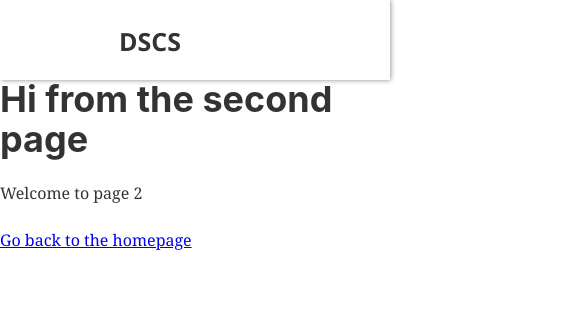
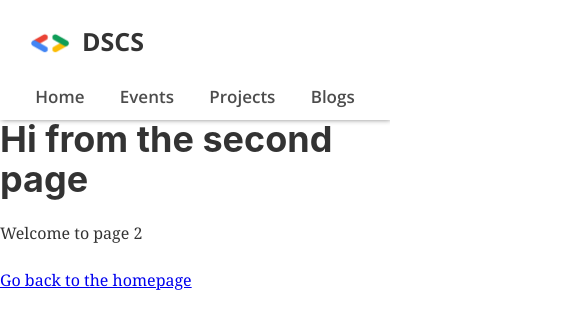
Before and after one commit to DSC-Sahyadri/dsc-website, a Gatsby site: page /page-2 in a window 390 px wide. Shown: the top 328 px of the page, 585 px wide, since content can reach past the window. Built offline with nearby package versions, Linux system fonts and the light colour scheme; Gatsby itself is replaced by a stand-in of ours.

Commit message:
added responsiveness

```diff
--- a/src/components/About/Style.module.css
+++ b/src/components/About/Style.module.css
@@ -26,15 +26,11 @@
 .content{
     font-family:'Open Sans',sans-serif;
     padding-top: 40px;
-    width: 500px;
+    width: 100%;
     font-size: 17px;
     color: rgb(0, 0, 0,)
 }
-.about{
-    width: 600px;
-    height: 500px;
 
-}
 .wrapper{
     display: flex;
     justify-content: space-evenly;
@@ -42,9 +38,12 @@
 }
 .aboutwrap{
     padding-top: 110px;
+    padding-left: 70px;
+
 }
 .titlewrap{
     display: flex;
+    width: 100%;
 
 }
 .aboutbutton{
@@ -71,3 +70,72 @@
     margin-top: 30px;
 
 }
+.about{
+    width: 600px;
+    height: 500px;;
+
+}
+
+
+
+@media screen and (max-width: 787px) {
+
+    .wrapper{
+        flex-direction: column;
+        padding-right: 50px;
+    }
+    .image{
+        padding-top: 0px;
+        order: 2;
+    }
+    .about{
+        width: 600px;
+        height: 400px;;
+    }
+    .container{
+        padding-right: 50px;
+        padding-left: 50px;
+        padding-top: 70px;
+    }
+
+}
+@media screen and (max-width: 1044px) {
+
+    .about{
+        width: 500px;
+        height: 400px;;
+
+
+    }
+    .image{
+        padding-top: 100px;
+
+    }
+    .aboutwrap{
+        padding-left: 20px;
+
+    }
+
+}
+@media screen and (max-width:480px){
+    .title,.dsc{
+        font-size: 35px;
+
+    }
+    .content{
+        font-size: 15px;
+    }
+    .container{
+        padding-right: 0px;
+    }
+    .wrapper{
+        padding-right: 20px;
+    }
+    .image{
+        padding-top: 50px;
+    }
+    .about{
+        width: 300px;
+        height: 200px;;
+    }
+}
--- a/src/components/About/index.js
+++ b/src/components/About/index.js
@@ -28,10 +28,12 @@ const About =({ props })=> (
 
               </div>
               <div className={style.wrapper}>
+              <div className={style.image}>
               <Img
             fluid={data.imageFirst.childImageSharp.fluid}
             className={style.about}
           />
+          </div>
           <div className={style.aboutwrap}>
           <div className={style.titlewrap}><p className={style.title}>About </p><p className={style.dsc}> DSC</p></div>
               <div className={style.underline}></div>
--- a/src/components/Header/Style.module.css
+++ b/src/components/Header/Style.module.css
@@ -5,16 +5,18 @@
 .Menu{
     padding-top:30px;
     display: flex;
-    justify-content: space-evenly;
+    justify-content:space-between;
     width: 100%;
     height: 80px;
     margin: auto;
     box-shadow: 0.5px 0px 5px #888888;
+    flex-direction: row;
+    overflow: hidden;
 
 }
-ul{
+.ullist{
 
-   margin: auto;
+    margin: auto;
     display: flex;
     justify-content: space-evenly;
     font-family:'Open Sans',sans-serif;
@@ -22,38 +24,81 @@ ul{
     font-weight: 600;
     color:rgb(0, 0, 0,0.7);
     font-size: 17px;;
-
-
-    padding-top: 0;
+    width: 100%;
 
 
 }
 li{
-    margin: 0;
-    padding-top: 0;
+    padding-right: 50px;
+
 }
 
 .list{
 
-    padding-left: 300px;
-    padding-right:100px;
-    width:1000px;
+
+padding-right:100px;
+   width:100%;
 }
+.dsc_logo{
 
+}
+.titlewrap{
+    padding-left: 70px;
+    display: flex;
+    margin: 0px;
+
+}
 
 .image{
 
-    width: 350px;
+    width: 40px;
     height: 50px;
-    display: flex;
+    min-width: 40px;
+    min-height: 50px;
+    max-width: 60px;
+    max-height:50px; ;
     justify-content: space-evenly;
     font-weight: 700;
-    min-width: 300px;
-    min-height: 50px;
+
 }
 .title{
+    padding-left:12px;
     font-family:'Open Sans',sans-serif;
     font-weight: 700;
     font-size: 25px;
+    margin: 0;
 
 }
+@media screen and (max-width: 787px) {
+    .Menu{
+     flex-direction: column;
+    height: 120px;
+    }
+    .list{
+        display: flex;
+        justify-content: space-evenly;
+        padding-left: 0px;
+        padding-right: 0px;
+        width: 100%;
+    }
+    li{
+        padding-right: 0px;
+    }
+
+  }
+  @media screen and (min-width: 787px) {
+  .ullist{
+
+    justify-content: flex-end;
+}
+  }
+  @media screen and (max-width: 1007px) {
+    .titlewrap{
+        padding-left: 50px;
+    }
+  }
+  @media screen and (max-width: 823px) {
+    .titlewrap{
+        padding-left: 30px;
+    }
+  }
--- a/src/components/Header/header.js
+++ b/src/components/Header/header.js
@@ -13,7 +13,7 @@ const Header = ({ props }) => (
       }
     }
     query{
-    imageFirst: file(relativePath: { eq: "logo3.png" }) {
+    imageFirst: file(relativePath: { eq: "dsc-logo2.png" }) {
       ...firstSiteImages
     }
 
@@ -24,15 +24,18 @@ const Header = ({ props }) => (
       <header>
         <>
           <div className={style.Menu}>
+          <div className={style.titlewrap}>
             <div className={style.image}>
-              {/* <Img
+              <Img
                 fluid={data.imageFirst.childImageSharp.fluid}
                 className={style.dsc_logo}
-              /> */}
-              <p className={style.title}>DSCS</p>
+              />
+
             </div>
+            <p className={style.title}>DSCS</p>
+           </div>
             <div className={style.list}>
-              <ul>
+              <ul className={style.ullist}>
                 <li>Home</li>
                 <li>Events</li>
                 <li>Projects</li>
--- a/src/components/LandingPage/index.js
+++ b/src/components/LandingPage/index.js
@@ -35,7 +35,6 @@ const LandingPage = ({ props }) => (
           <br />
           <p className={style.Landingpagecontent}>
             Provied native app and Web Development skills for Students to Help{" "}
-            <br />
             them work towards Employability
           </p>
           <div className={style.landingfooter}>
--- a/src/components/LandingPage/style.module.css
+++ b/src/components/LandingPage/style.module.css
@@ -6,10 +6,11 @@ body{
 }
 .container{
    display: flex;
-   flex-wrap: wrap;
+
    justify-content: space-evenly;
-
-
+}
+body{
+    overflow: hidden;
 }
 
 .content{
@@ -18,15 +19,19 @@ body{
     font-family:'Open Sans',sans-serif;
     font-weight: 700;
     font-size: 25px;
+    width: 100%;
 
 
 
-
+}
+p{
+    margin: 0px;
 }
 .title{
     font-family:'Open Sans',sans-serif;
     font-weight: 800;
     font-size: 50px;
+    line-height: 50px;
     padding-top: 50px;
 }
 .image{
@@ -88,6 +93,7 @@ body{
 
 .herobutton{
      border-radius: 30px;
+     margin-top: 30px;
      padding: 5px;
      width: 180px;
      height: 40px;
@@ -106,3 +112,42 @@ padding-top: 10px;
 .Contact{
     float: right;
 }
+@media screen and (max-width: 787px) {
+
+    .container{
+        flex-direction: column;
+    }
+    .content{
+        padding-top: 70px;
+    }
+    .hero1{
+        left: 500px;
+    }
+    .hero2{
+        left: 300px;
+    }
+}
+@media screen and (max-width: 485px) {
+
+
+    .content{
+        padding-top: 40px;
+        padding-left: 30px;
+    }
+    .title{
+        font-size: 35px;
+        line-height: 40px;
+    }
+    .sahyadri{
+        font-size: 35px;
+    }
+    .Landingpagecontent{
+        font-size: 15px;
+    }
+    .hero1{
+        left: 300px;
+    }
+    .hero2{
+        left: 200px;
+    }
+}
--- a/src/components/getcnnected/style.module.css
+++ b/src/components/getcnnected/style.module.css
@@ -1,8 +1,8 @@
 .image{
     width: 500px;
     height: 150px;
-    position: relative;
-    bottom: 50px;
+
+
 }
 .container{
     padding-left: 100px;
@@ -12,7 +12,7 @@
     font-size: 40px;
     font-family:'Open Sans',sans-serif;
     font-weight: 800;
-
+   line-height: 50px;
     color: black;
 }
 .content{
@@ -21,7 +21,8 @@
     justify-content: space-evenly;
 }
 .info{
-    width: 500px;
+    width: 100%;
+    max-width: 500px;;
     font-family:'Open Sans',sans-serif;
     font-weight: 400;
     font-size: 15px;
@@ -49,3 +50,35 @@
     background-color: rgb(9, 33, 70);
     border: none;
 }
+@media screen and (max-width:850px)
+{
+    .image{
+        padding-top: 70px;
+    }
+}
+@media screen and (max-width:787px)
+{
+    .content{
+        flex-direction: column;    }
+        .image{
+            width: 400px;
+            order: 2;
+            position: inherit;
+            margin-bottom:190px;
+        }
+        .container{
+            padding-left: 50px;
+        }
+}
+@media screen and (max-width:480px)
+{
+    .image{
+        width: 300px;
+    }
+    .title{
+        font-size: 35px;
+    }
+    .info{
+        font-size: 15px;
+    }
+}
--- a/src/components/techstacks/style.module.css
+++ b/src/components/techstacks/style.module.css
@@ -5,7 +5,7 @@
     width: 280px;
     height:380px;
     border-radius:15px ;
-
+    margin-top:50px;
    display: flex;
    justify-content: space-evenly;
    box-shadow: 0 0 15px rgba(99, 114, 130, 0.3);
@@ -17,6 +17,7 @@
 }
 .title{
     font-size: 40px;
+    line-height: 50px;
     font-family:'Open Sans',sans-serif;
     font-weight: 800;
     text-align: center;
@@ -32,7 +33,7 @@
 
 }
 .cardholder{
-    padding-top:100px;
+    padding-top:50px;
     display: flex;
 
     justify-content: space-evenly;
@@ -90,3 +91,17 @@
     justify-content: center;
     flex-wrap: wrap;
 }
+@media screen and (max-width:480px){
+    .title{
+        font-size: 35px;
+    }
+    .cardholder{
+        padding-top: 50px;
+    }
+}
+@media screen and (max-width:780px){
+
+    .cardholder{
+        padding-top: 50px;
+    }
+}
```
Also changed, not shown: src/components/footer/style.module.css (+13 -1 lines), src/images/dsc-logo2.png (added).
